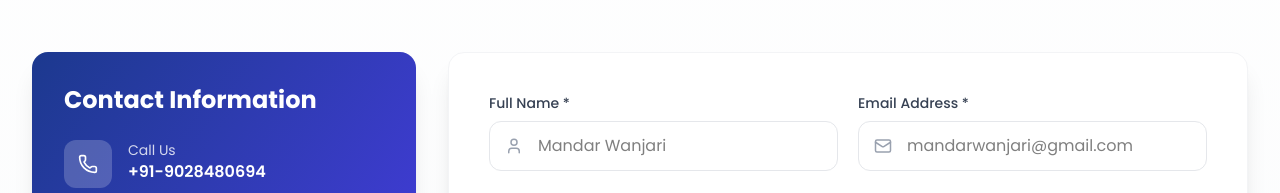
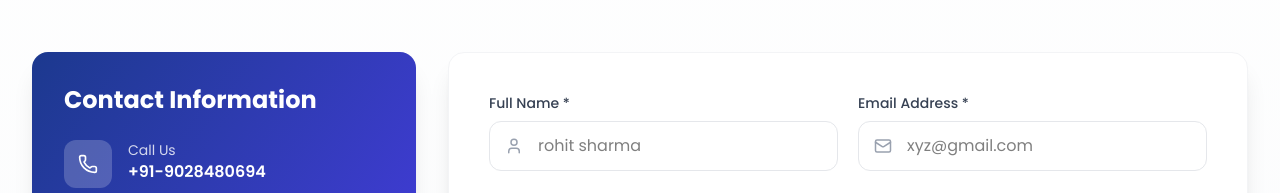
Before and after one commit to mandy10-cmd/WealthPoint, a React (Vite) app: page / in a window 1280 px wide. Shown: the part 5460-5653 px from the top of the page. Built offline with nearby package versions, Linux system fonts and the light colour scheme.

Commit message:
placeholder changed

```diff
--- a/src/components/ContactForm.jsx
+++ b/src/components/ContactForm.jsx
@@ -206,7 +206,7 @@ const ContactForm = () => {
                         value={formData.name}
                         onChange={handleChange}
                         required
-                        placeholder="Mandar Wanjari"
+                        placeholder="rohit sharma"
                         className="w-full pl-12 pr-4 py-3 border border-gray-200 rounded-xl focus:ring-2 focus:ring-blue-900 focus:border-transparent outline-none transition"
                       />
                     </div>
@@ -222,7 +222,7 @@ const ContactForm = () => {
                         value={formData.email}
                         onChange={handleChange}
                         required
-                        placeholder="mandarwanjari@gmail.com"
+                        placeholder="xyz@gmail.com"
                         className="w-full pl-12 pr-4 py-3 border border-gray-200 rounded-xl focus:ring-2 focus:ring-blue-900 focus:border-transparent outline-none transition"
                       />
                     </div>
```
